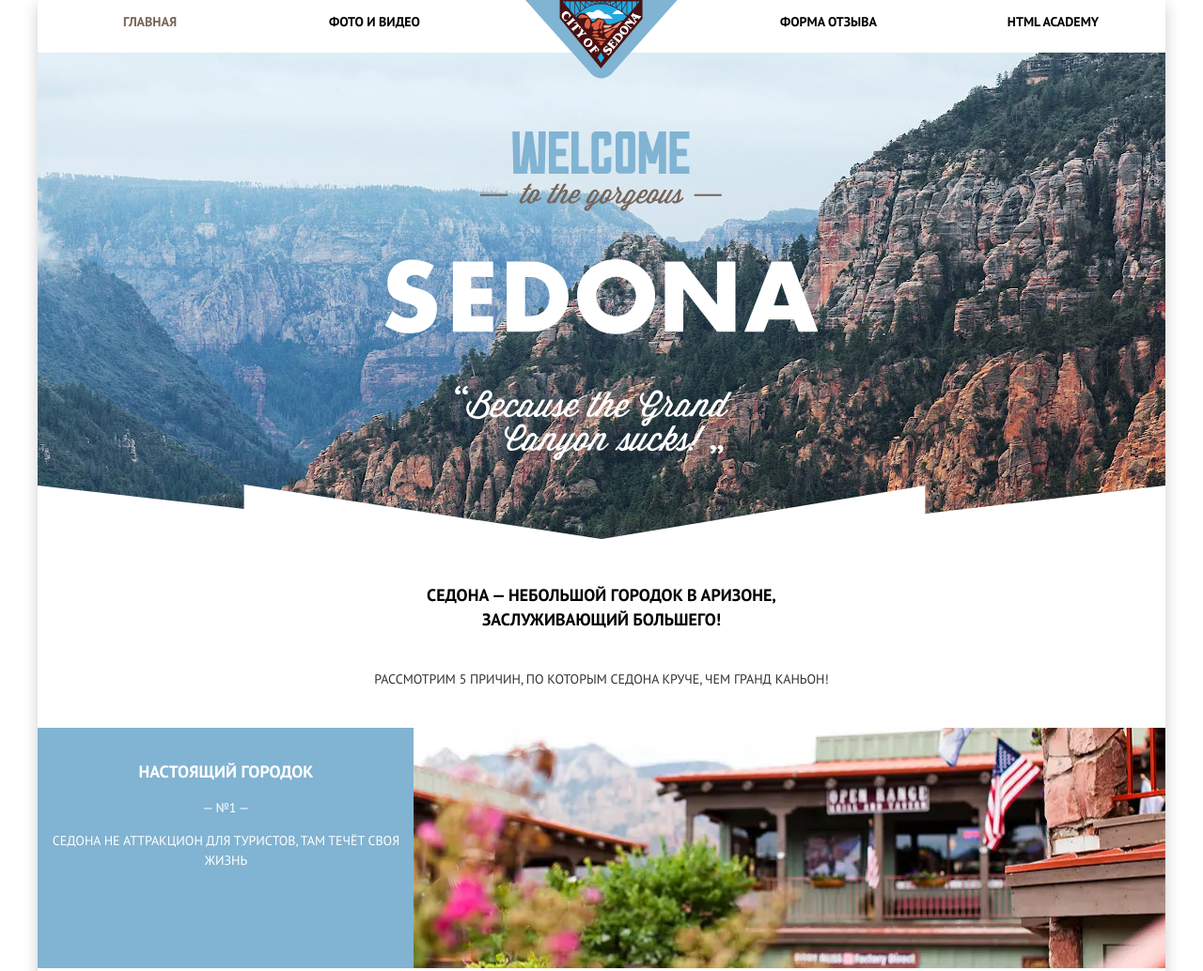
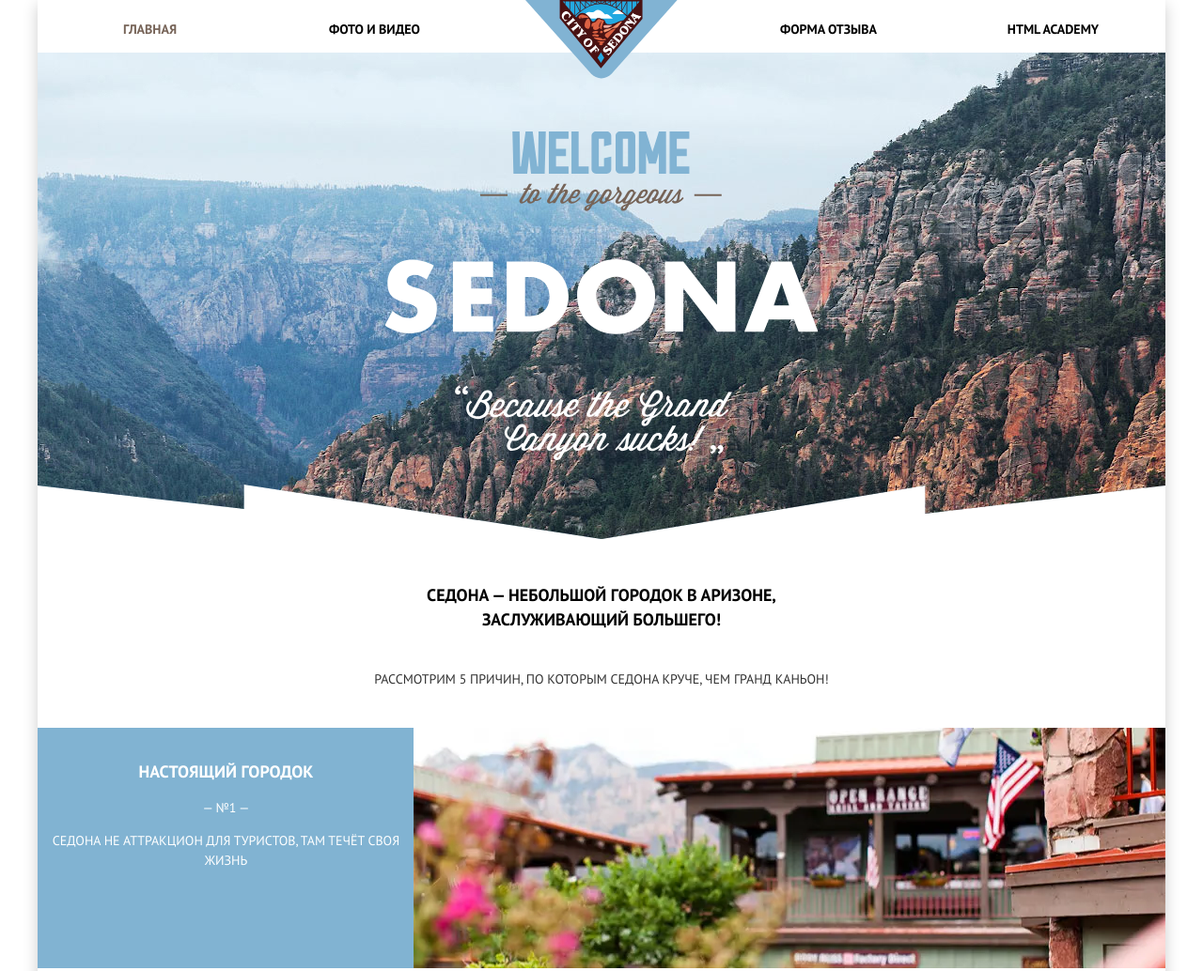
Before and after one commit to VladimirDyachenko/1520013-sedona-22, a website: page source/index.html in a window 1280 px wide. Shown: the top 1034 px of the page at 94% size. Drawn offline with nearby package versions, Linux system fonts and the light colour scheme; files that its build step writes are made by us from their sources.

Commit message:
Немного улучшена адаптивность шапки и блоков с причинами для визита. Добавлен background-color в welcome блок

```diff
--- a/source/sass/blocks/main-nav.scss
+++ b/source/sass/blocks/main-nav.scss
@@ -99,6 +99,9 @@
     background-color: transparent;
     color: $primary-text-color;
     flex-basis: 153px;
+    display: flex;
+    align-items: center;
+    min-height: 56px;
 
     &:nth-child(4n + 3) {
       margin-left: auto;
--- a/source/sass/blocks/reason-highlight.scss
+++ b/source/sass/blocks/reason-highlight.scss
@@ -6,6 +6,7 @@
     display: flex;
     flex-direction: row;
     flex-wrap: wrap;
+    justify-content: space-around;
 
     &--reverse {
       flex-direction: row-reverse;
--- a/source/sass/blocks/welcome.scss
+++ b/source/sass/blocks/welcome.scss
@@ -2,6 +2,7 @@
   position: relative;
   height: 389px;
   clip-path: polygon(0 0, 100% 0, 100% 363px, 50% 100%, 0 363px);
+  background-color: $accent-color-A60;
   background-image: url("../img/back-mobile.jpg");
   background-position: bottom center;
   background-repeat: no-repeat;
```
